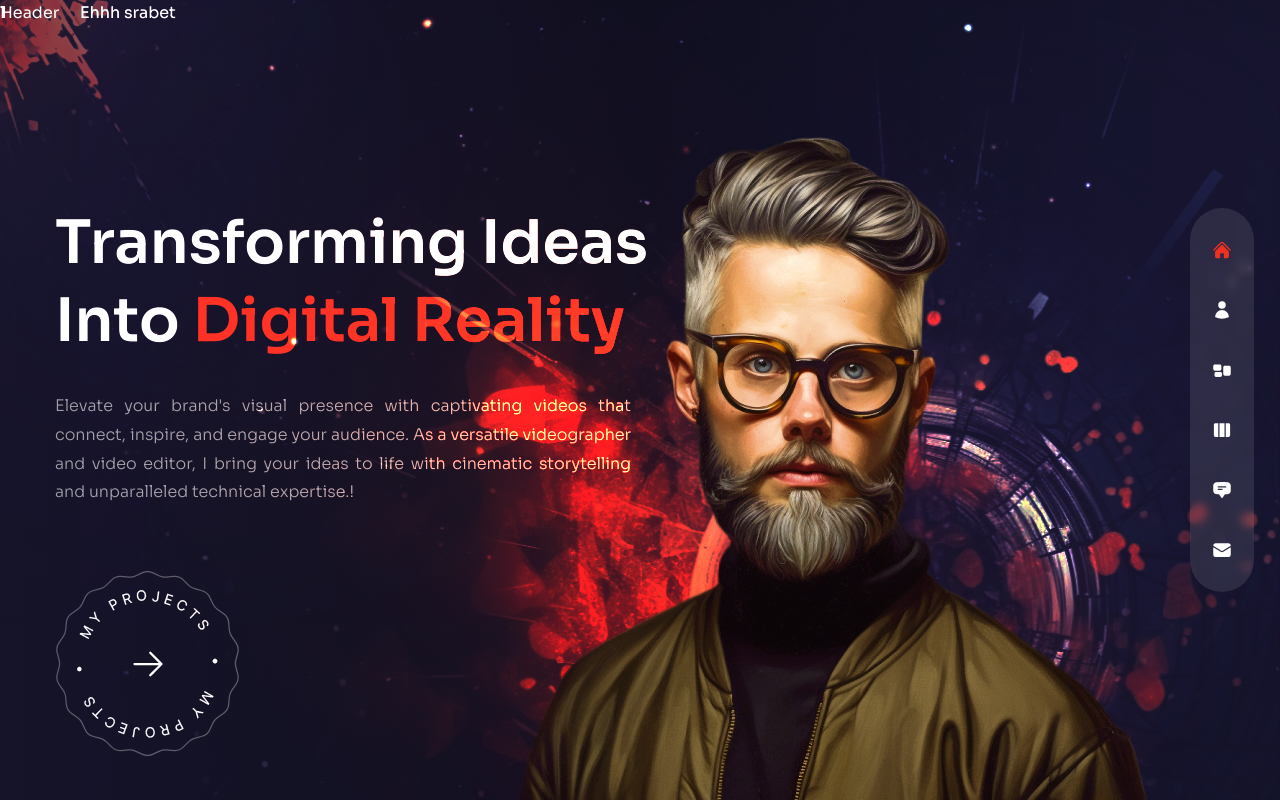
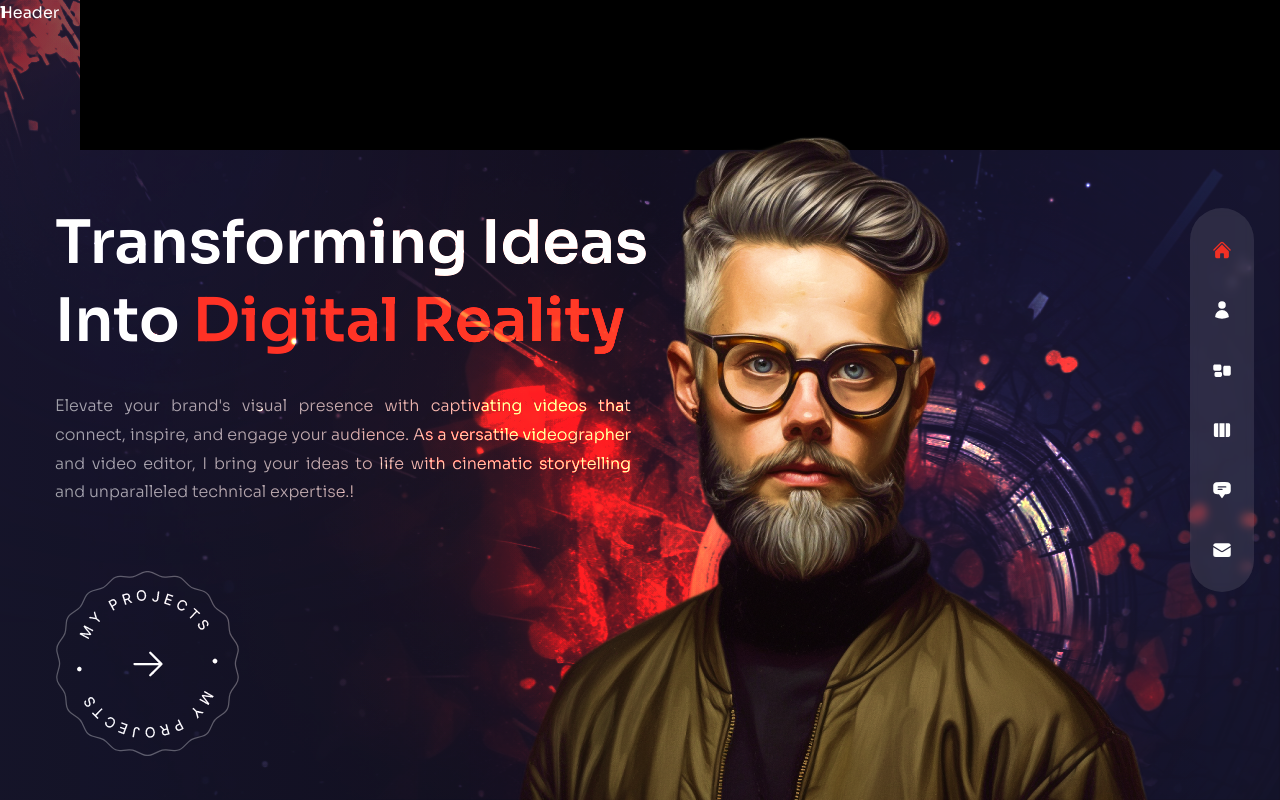
Before and after one commit to Besufekad-HAZ/Elfarus-Portfolio, a Next.js app: page / in a window 1280 px wide. Built offline with nearby package versions, Linux system fonts and the light colour scheme.

Commit message:
Work on displaying particles on the home page

```diff
--- a/components/ParticlesContainer.js
+++ b/components/ParticlesContainer.js
@@ -4,7 +4,28 @@ import { loadFull } from "tsparticles";
 import { useCallback } from "react";
 
 const ParticlesContainer = () => {
-  return <div>Ehhh srabet</div>;
+  // init
+  const particlesInit = useCallback(async (engine) => {
+    await loadFull(engine);
+  }, []);
+
+  const particlesLoaded = useCallback(async () => {}, []);
+
+  return (
+    <Particles
+      id="tsparticles"
+      init={particlesInit}
+      loaded={particlesLoaded}
+      options={{
+        fullScreen: { enable: false },
+        background: {
+          color: {
+            value: "#000000",
+          },
+        },
+      }}
+    />
+  );
 };
 
 export default ParticlesContainer;
```
